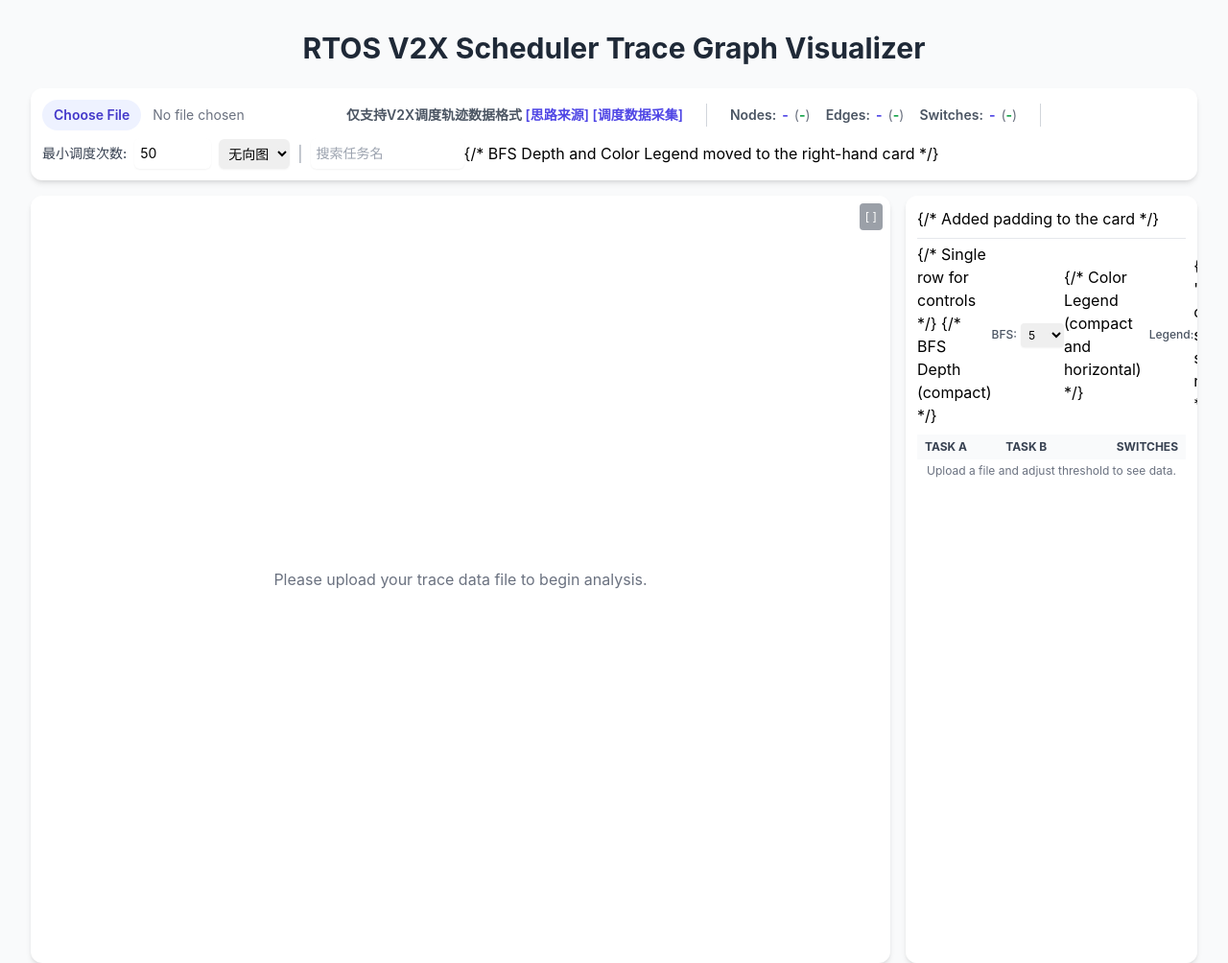
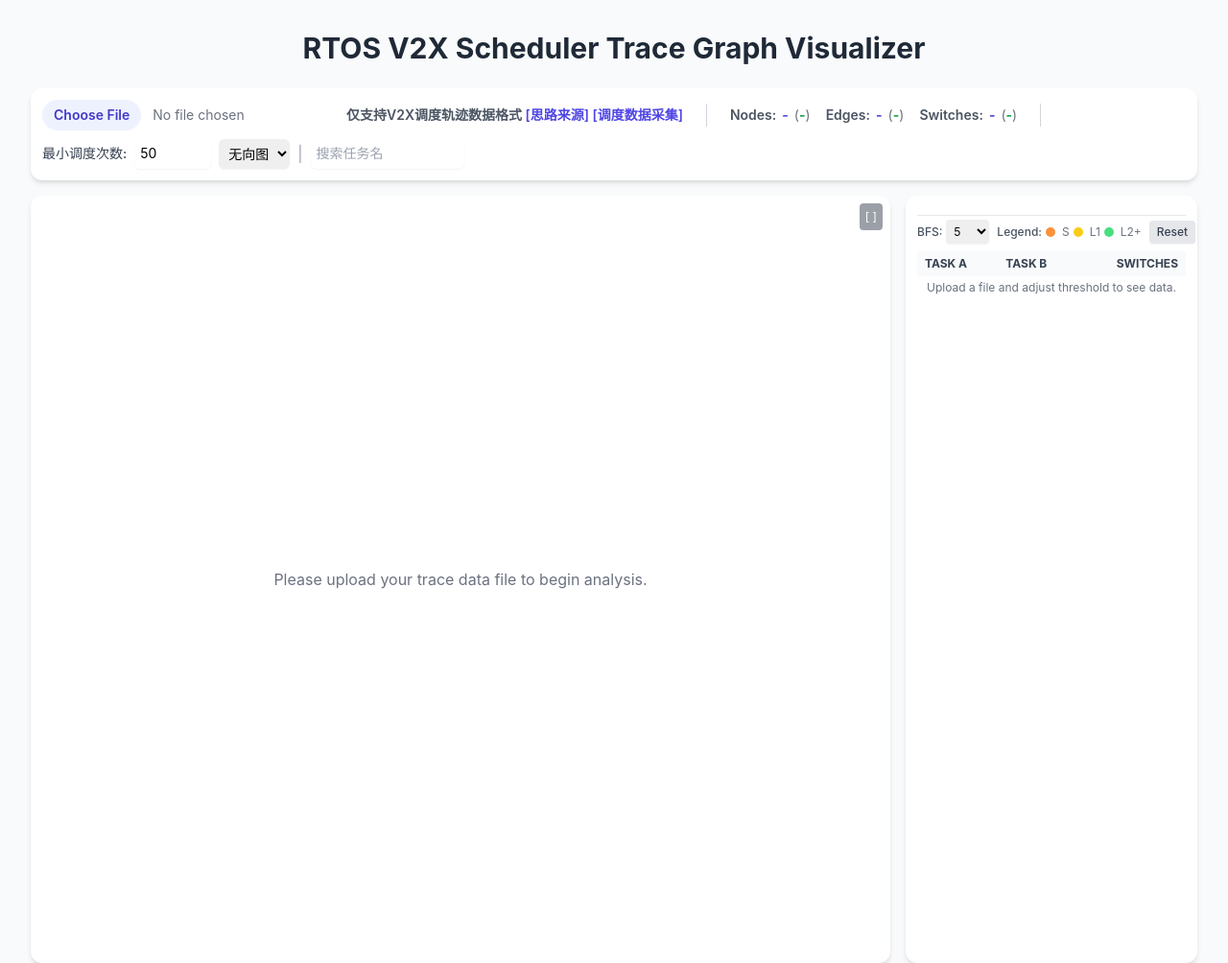
Before and after one commit to wangxumarshall/intelligent_ops_platform, a Flask app: page /scheduler_graph_tool/ in a window 1280 px wide. Shown: the top 1004 px of the page at 96% size. Run offline with Flask 2, Linux system fonts and the light colour scheme; some libraries are stand-ins or nearby versions.

Commit message:
Update scheduler_graph.html

```diff
--- a/litewebserver/templates/scheduler_graph.html
+++ b/litewebserver/templates/scheduler_graph.html
@@ -167,7 +167,6 @@
                     <span class="text-gray-400 mx-1">|</span>
 
                     <input type="text" id="nodeSearch" placeholder="搜索任务名" class="w-40 p-1.5 rounded-md border-gray-300 shadow-sm focus:border-indigo-500 focus:ring-indigo-500 sm:text-sm ml-2">
-                    {/* BFS Depth and Color Legend moved to the right-hand card */}
                 </div>
              </div>
         </div>
@@ -186,9 +185,9 @@
                 </div>
             </div>
 
-            <div class="metric-card lg:w-1/4 table-container p-3"> {/* Added padding to the card */}
-                <div class="flex flex-row items-center justify-between space-x-2 mb-2 pt-1 border-t mt-2"> {/* Single row for controls */}
-                    {/* BFS Depth (compact) */}
+            <div class="metric-card lg:w-1/4 table-container p-3">
+                <div class="flex flex-row items-center justify-between space-x-2 mb-2 pt-1 border-t mt-2">
+
                     <div class="flex items-center">
                         <label for="bfsDepthSelect" class="text-xs font-medium text-gray-600 mr-1 whitespace-nowrap">BFS:</label>
                         <select id="bfsDepthSelect" class="p-1 text-xs rounded border-gray-300 shadow-sm focus:border-indigo-500 focus:ring-indigo-500" style="min-width: 45px; max-width:55px;">
@@ -204,9 +203,8 @@
                             <option value="10">10</option>
                         </select>
                     </div>
-                    {/* Color Legend (compact and horizontal) */}
                     <div class="flex items-center space-x-1">
-                        <span class="text-xs font-medium text-gray-600 hidden sm:inline">Legend:</span> {/* Hide "Legend:" on very small screens if needed */}
+                        <span class="text-xs font-medium text-gray-600 hidden sm:inline">Legend:</span>
                         <div class="flex items-center" title="Source Node">
                             <div class="depth-level bg-orange-400 w-2.5 h-2.5"></div> <span class="text-xs text-gray-500 ml-0.5 hidden md:inline">S</span>
                         </div>
@@ -217,7 +215,7 @@
                             <div class="depth-level bg-green-400 w-2.5 h-2.5"></div> <span class="text-xs text-gray-500 ml-0.5 hidden md:inline">L2+</span>
                         </div>
                     </div>
-                    {/* Reset Button (compact) */}
+
                     <button id="resetFilterBtn" class="px-2 py-1 bg-gray-200 text-gray-700 text-xs font-medium rounded shadow-sm hover:bg-gray-300 whitespace-nowrap">
                        Reset
                     </button>
```
